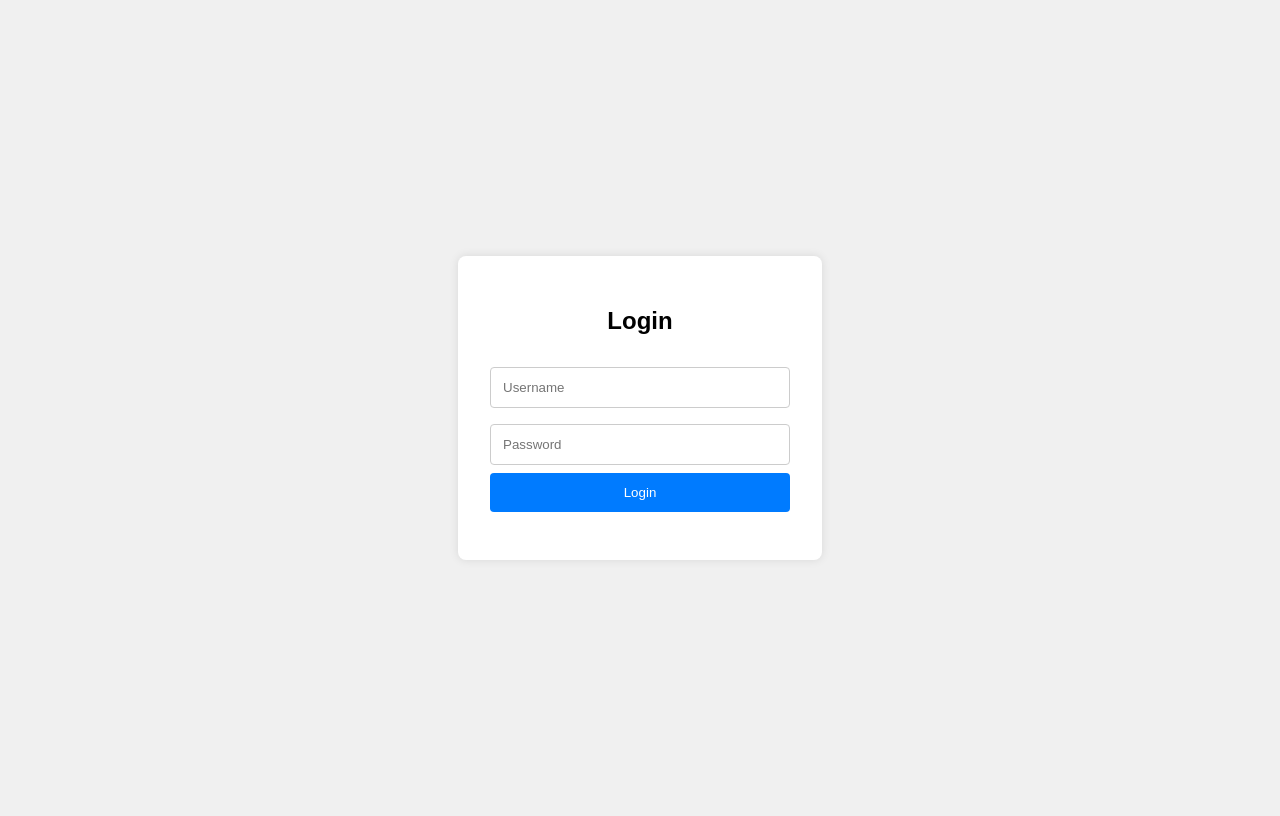
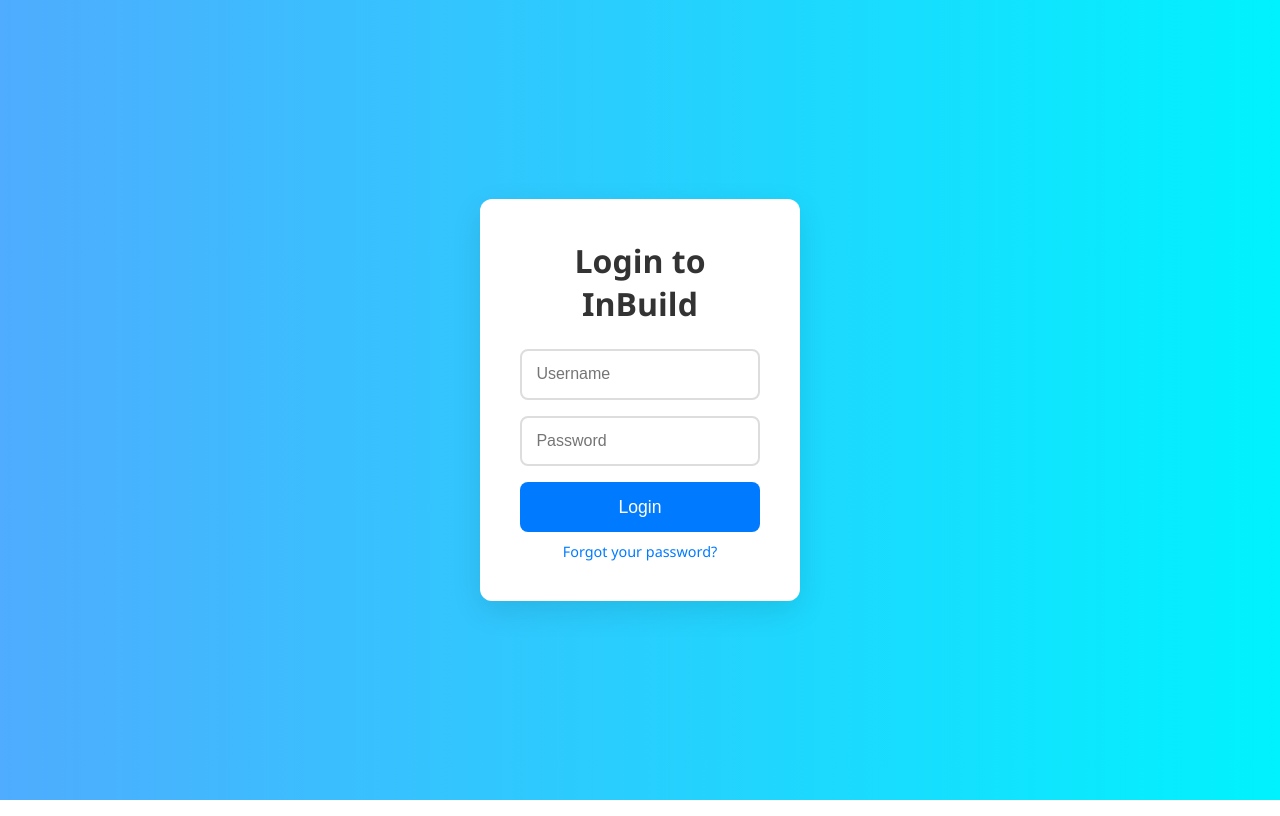
Before and after one commit to kushal867/hw_sharing-, a Django app: page / in a window 1280 px wide. Run offline with Django 4.2, Linux system fonts and the light colour scheme.

Commit message:
feat:Updated the login.html

```diff
--- a/user/templates/login.html
+++ b/user/templates/login.html
@@ -2,57 +2,101 @@
   <head>
     <meta charset="UTF-8" />
     <meta name="viewport" content="width=device-width, initial-scale=1.0" />
-    <title>InBuild login</title>
+    <title>InBuild Login</title>
     <style>
+      * {
+        margin: 0;
+        padding: 0;
+        box-sizing: border-box;
+      }
+
       body {
-        font-family: Arial, sans-serif;
-        background: #f0f0f0;
+        font-family: "Segoe UI", Tahoma, Geneva, Verdana, sans-serif;
+        background: linear-gradient(to right, #4facfe, #00f2fe);
+        height: 100vh;
         display: flex;
-        height: 100vh;
         justify-content: center;
         align-items: center;
       }
+
       .login-container {
         background: white;
-        padding: 2rem;
-        border-radius: 8px;
-        box-shadow: 0 0 10px rgba(0, 0, 0, 0.1);
-        width: 300px;
+        padding: 2.5rem;
+        border-radius: 12px;
+        box-shadow: 0 10px 30px rgba(0, 0, 0, 0.1);
+        width: 320px;
+        text-align: center;
       }
+
       .login-container h2 {
-        text-align: center;
+        font-size: 2rem;
+        color: #333;
         margin-bottom: 1.5rem;
+        font-weight: 600;
       }
+
       .login-container input[type="text"],
       .login-container input[type="password"] {
         width: 100%;
-        padding: 0.75rem;
-        margin: 0.5rem 0;
-        border: 1px solid #ccc;
-        border-radius: 4px;
+        padding: 0.9rem;
+        margin-bottom: 1rem;
+        border: 2px solid #ddd;
+        border-radius: 8px;
+        font-size: 1rem;
+        transition: border-color 0.3s ease;
       }
+
+      .login-container input[type="text"]:focus,
+      .login-container input[type="password"]:focus {
+        border-color: #007bff;
+        outline: none;
+      }
+
       .login-container button {
         width: 100%;
-        padding: 0.75rem;
-        background: #007bff;
+        padding: 0.9rem;
+        background-color: #007bff;
         border: none;
         color: white;
-        border-radius: 4px;
+        border-radius: 8px;
+        font-size: 1.1rem;
         cursor: pointer;
+        transition: background-color 0.3s ease;
       }
+
       .login-container button:hover {
-        background: #0056b3;
+        background-color: #0056b3;
       }
-      .error {
+
+      .login-container .error {
         color: red;
-        margin-bottom: 0.5rem;
+        margin-bottom: 1rem;
+        font-size: 0.9rem;
         text-align: center;
+      }
+
+      .login-container a {
+        color: #007bff;
+        text-decoration: none;
+        font-size: 0.9rem;
+        display: inline-block;
+        margin-top: 1rem;
+        transition: color 0.3s ease;
+      }
+
+      .login-container a:hover {
+        color: #0056b3;
+      }
+
+      .login-container .forgot-password {
+        margin-top: 10px;
+        font-size: 0.9rem;
       }
     </style>
   </head>
   <body>
     <div class="login-container">
-      <h2>Login</h2>
+      <h2>Login to InBuild</h2>
 
       {% if form.non_field_errors %}
       <div class="error">
@@ -71,6 +115,8 @@
         />
         <button type="submit">Login</button>
       </form>
+
+      <a href="#" class="forgot-password">Forgot your password?</a>
     </div>
   </body>
 </html>
```
